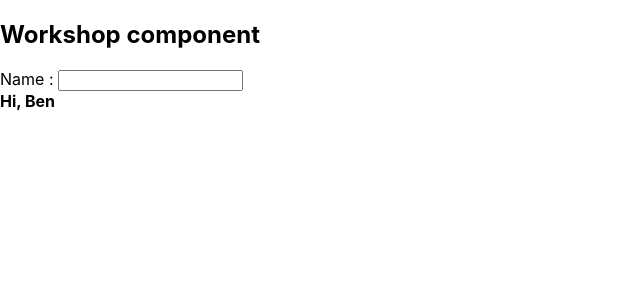
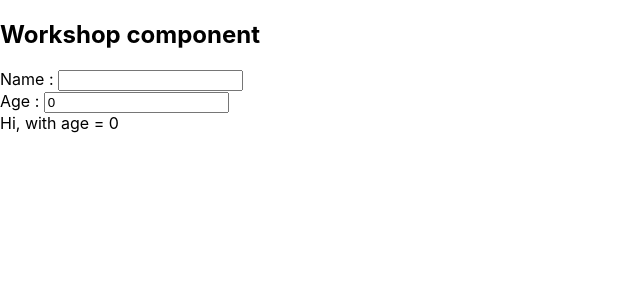
Before and after one commit to benbaroque/reactwithvite, a React (Vite) app: page / in a window 1280 px wide. Shown: the top 300 px of the page, without its empty margins (0-640 px from the left). Built offline with nearby package versions, Linux system fonts and the light colour scheme.

Commit message:
Step 8 two way useStage

```diff
--- a/src/workshop/Hello.jsx
+++ b/src/workshop/Hello.jsx
@@ -1,3 +1,4 @@
+
 import { useState } from "react"
 
 const Hello = ({initialName, onCall}) => {
--- /dev/null
+++ b/src/workshop/Hello2.jsx
@@ -0,0 +1,42 @@
+import { useState } from "react";
+
+const Hello2 = () => {
+  const [name, setName] = useState("");
+  const [age, setAge] = useState(0);
+
+  return (
+    <div>
+      <form>
+        <Name name={name} onNameChanged={(event) => setName(event.target.value)}/>
+        <Age age={age} onAgeChanged={(event) => setAge(event.target.value)}/>
+        <Show name={name} age={age}/>
+	    </form>
+    </div>
+  )
+}
+
+const Name = ({name, onNameChanged}) => {
+  return (
+    <div>
+		  Name : <input type="text" value={name} onChange={onNameChanged}/>
+    </div>
+  )
+}
+
+const Age = ({age, onAgeChanged}) => {
+  return (
+    <div>
+		  Age : <input type="text" value={age} onChange={onAgeChanged}/>
+    </div>
+  )
+}
+
+const Show = ({name, age}) => {
+  return (
+    <div>
+		  Hi, {name} with age = {age}
+    </div>
+  )
+}
+
+export default Hello2
--- a/src/workshop/Workshop.jsx
+++ b/src/workshop/Workshop.jsx
@@ -1,4 +1,5 @@
-import Hello from "./Hello"
+// import Hello from "./Hello"
+import Hello2 from "./Hello2"
 
 const Workshop = () => {
 
@@ -9,7 +10,8 @@ const Workshop = () => {
     return (
         <div>
             <h2>Workshop component</h2>
-            <Hello initialName="Ben" onCall={callback} />
+            {/* <Hello initialName="Ben" onCall={callback} /> */}
+            <Hello2/>
         </div>
     )
 }
```
